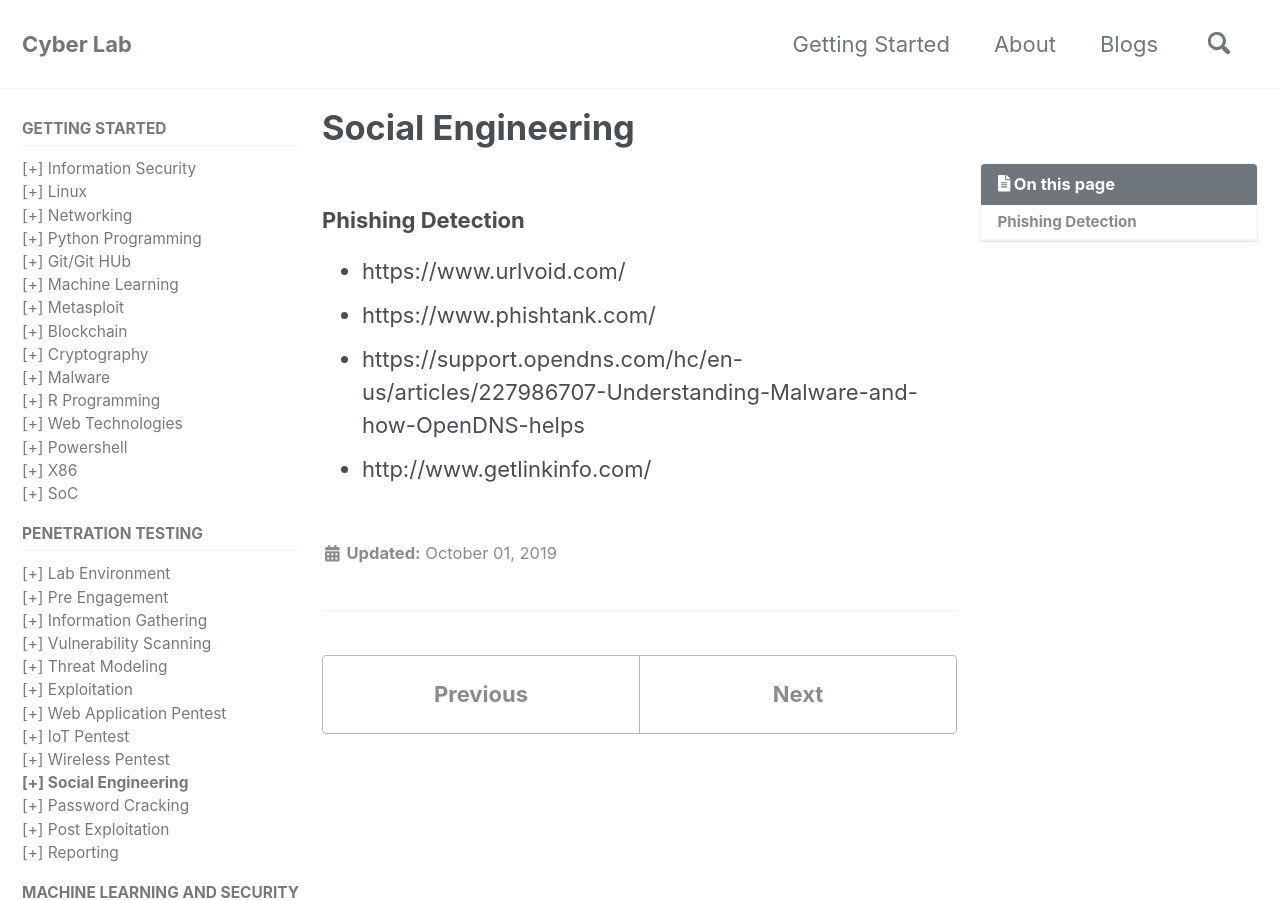
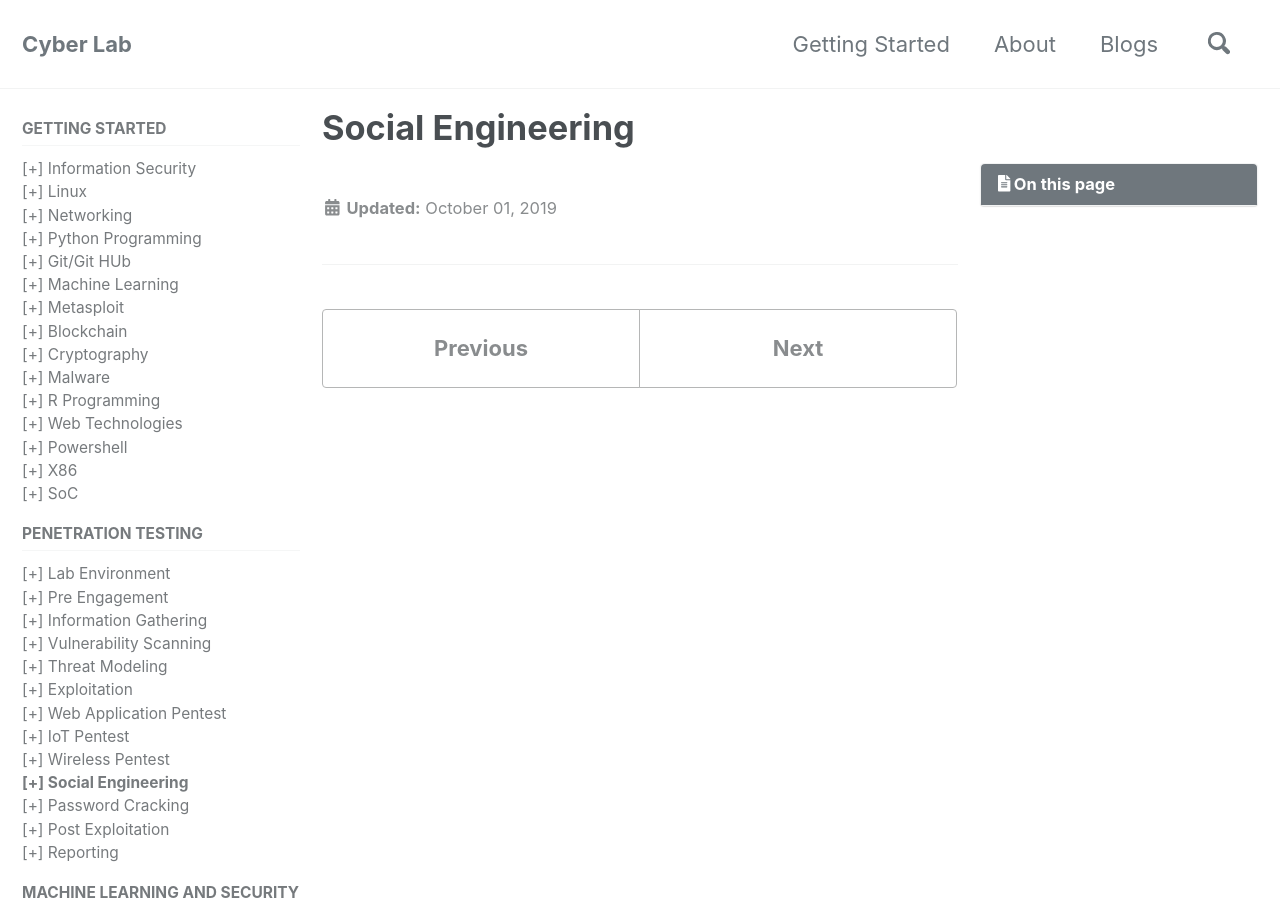
Before and after one commit to mohareti/cyberlab, a Jekyll site: the page built from _pentest/09_social-engineering.md, in a window 1280 px wide and 900 px high. Built offline with Jekyll 4.4.1, drawn with Linux system fonts in a browser that asks for light colours; cached includes are drawn as plain includes; nearby versions of some CDN libraries.

Commit message:
Update 09_social-engineering.md

```diff
--- a/_pentest/09_social-engineering.md
+++ b/_pentest/09_social-engineering.md
@@ -3,9 +3,3 @@ title: "Social Engineering"
 permalink: /pentest/09_social-engineering/
 toc: true
 ---
-
-### Phishing Detection
-- https://www.urlvoid.com/
-- https://www.phishtank.com/
-- https://support.opendns.com/hc/en-us/articles/227986707-Understanding-Malware-and-how-OpenDNS-helps
-- http://www.getlinkinfo.com/
```
